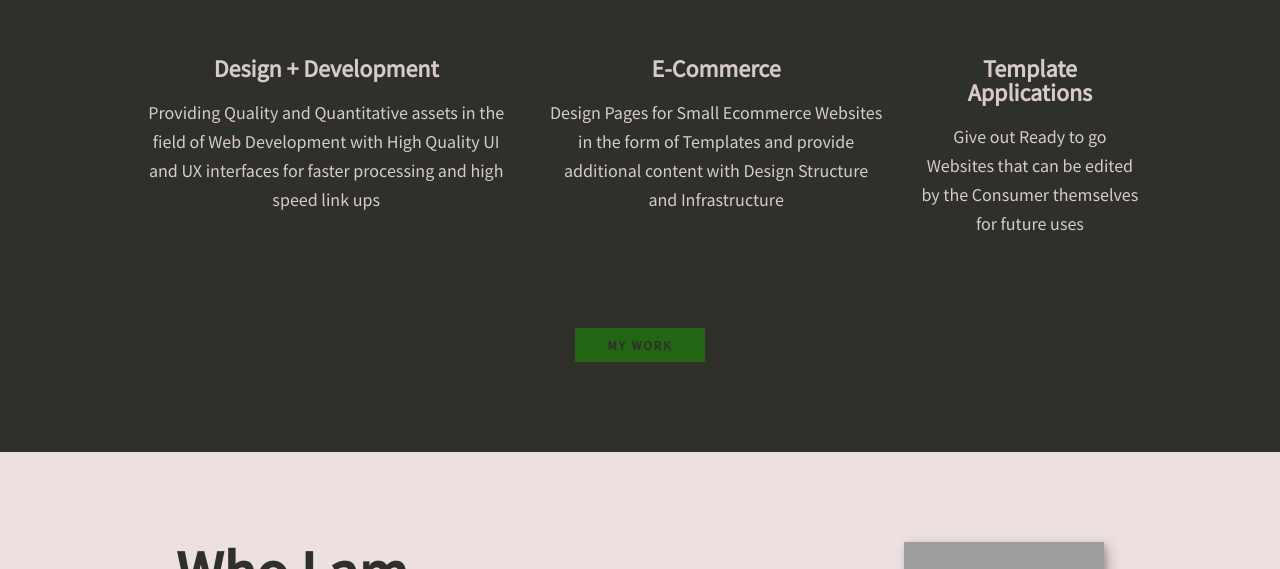
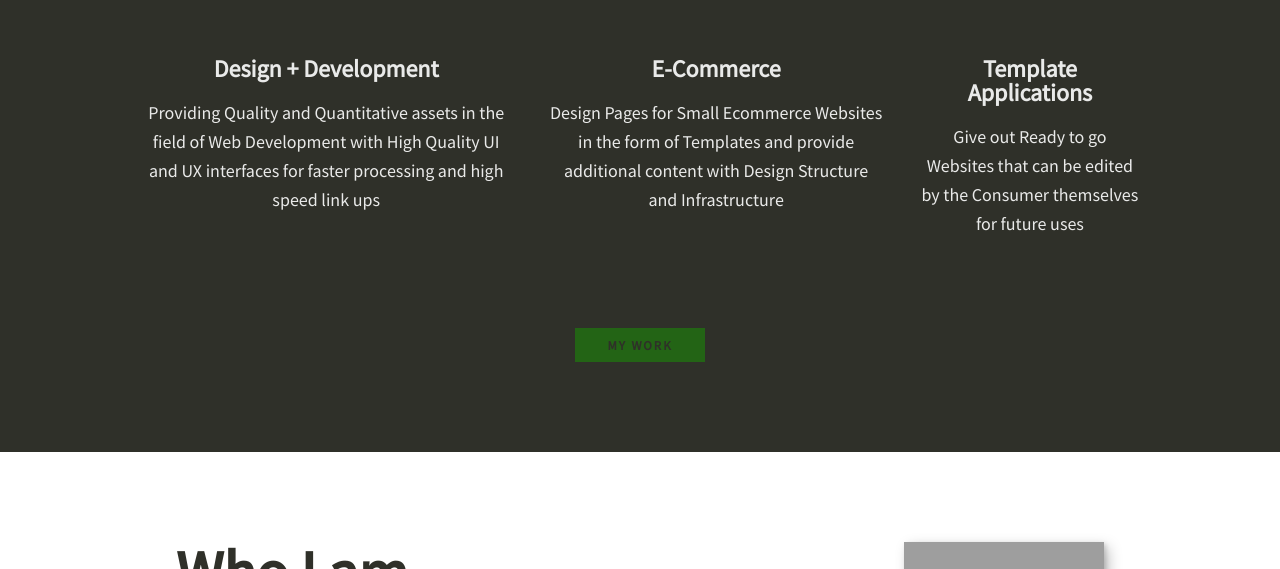
Before and after one commit to ashwinr63/Personal_Portfolio, a plain HTML site: page index.html in a window 1280 px wide. Shown: the part 731-1300 px from the top of the page. Drawn offline with nearby package versions, Linux system fonts and the light colour scheme; grey boxes are pictures that could not be loaded.

Commit message:
Small Changes to CSS

```diff
--- a/css/style.css
+++ b/css/style.css
@@ -11,7 +11,7 @@
     --fw-reg: 400;
     --fw-bold: 700;
 
-    --clr-lg: rgba(235, 221, 221, 0.897);
+    --clr-lg: rgba(255, 255, 255, 0.897);
     --clr-dk: #2f3029;
     --clr-accnt: #236415;
 
```
